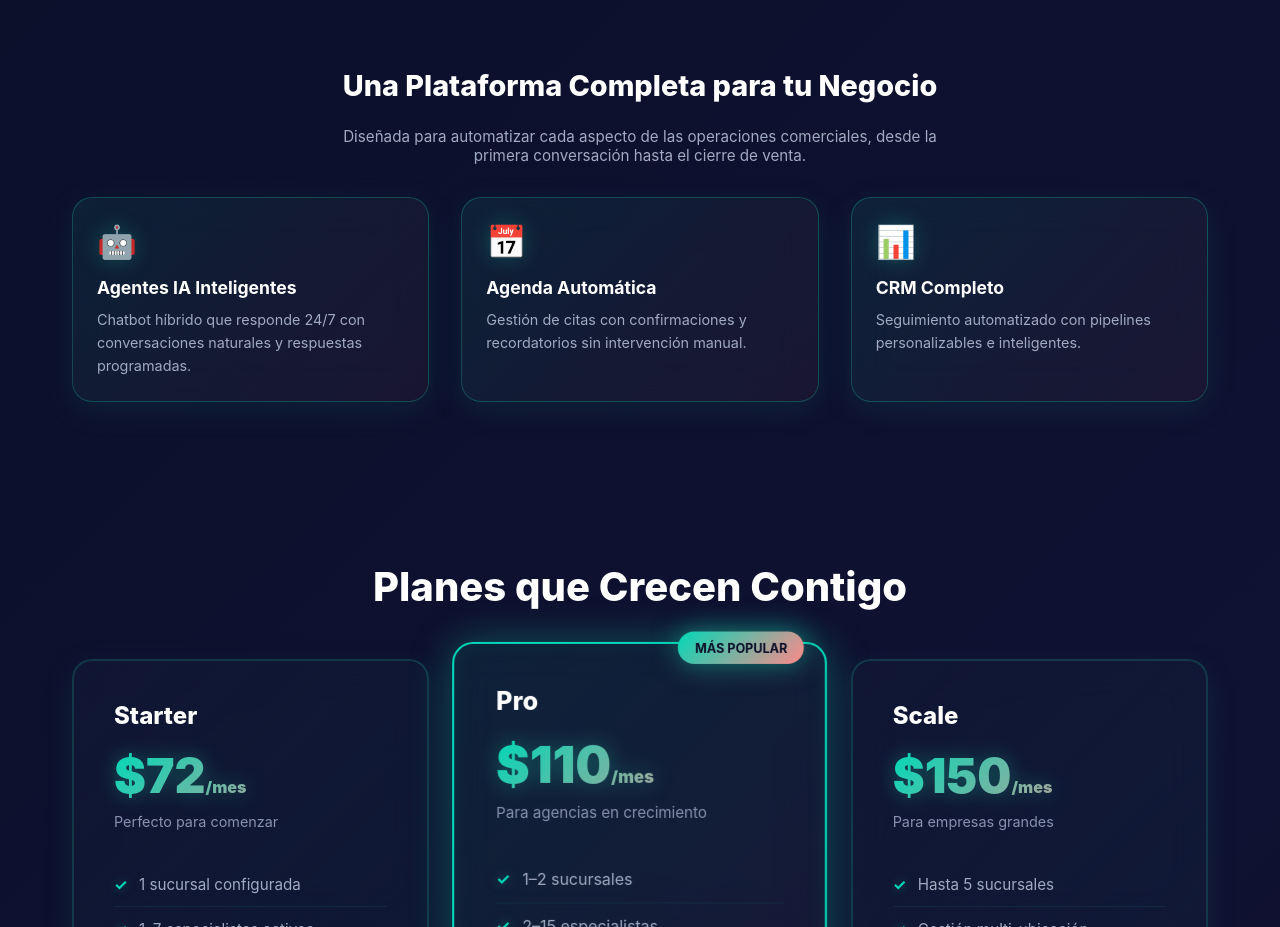
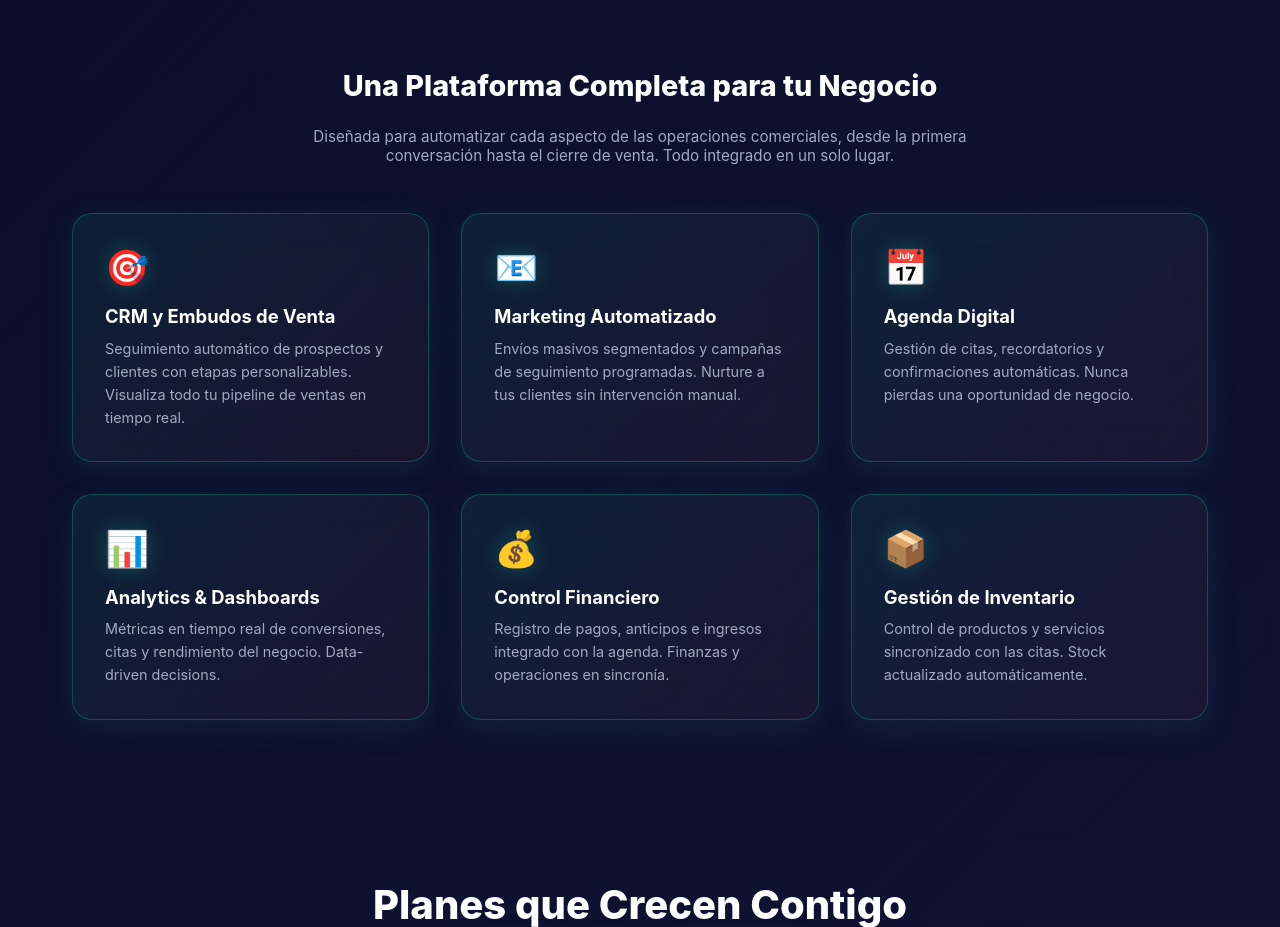
Before and after one commit to Gvbustamante/LumaBot, a plain HTML site: page index.html in a window 1280 px wide. Shown: the part 940-1867 px from the top of the page. Drawn offline with Linux system fonts and the light colour scheme.

Commit message:
Update index.html secction

```diff
--- a/index.html
+++ b/index.html
@@ -642,23 +642,38 @@
     <!-- Features Section -->
     <section class="features" id="features">
         <h2 class="section-title" style="font-size: 1.8rem; margin-bottom: 1.5rem;">Una Plataforma Completa para tu Negocio</h2>
-        <p style="text-align: center; color: #a0aac0; font-size: 0.95rem; max-width: 600px; margin: 0 auto 2rem;">Diseñada para automatizar cada aspecto de las operaciones comerciales, desde la primera conversación hasta el cierre de venta.</p>
+        <p style="text-align: center; color: #a0aac0; font-size: 0.95rem; max-width: 700px; margin: 0 auto 3rem;">Diseñada para automatizar cada aspecto de las operaciones comerciales, desde la primera conversación hasta el cierre de venta. Todo integrado en un solo lugar.</p>
 
         <div class="features-grid">
-            <div class="feature-card" style="padding: 1.5rem;">
-                <div class="feature-icon" style="font-size: 2rem;">🤖</div>
-                <h3 style="font-size: 1.1rem; margin-bottom: 0.6rem;">Agentes IA Inteligentes</h3>
-                <p style="font-size: 0.9rem;">Chatbot híbrido que responde 24/7 con conversaciones naturales y respuestas programadas.</p>
+            <div class="feature-card" style="padding: 2rem;">
+                <div class="feature-icon" style="font-size: 2.2rem;">🎯</div>
+                <h3 style="font-size: 1.15rem; margin-bottom: 0.6rem;">CRM y Embudos de Venta</h3>
+                <p style="font-size: 0.9rem;">Seguimiento automático de prospectos y clientes con etapas personalizables. Visualiza todo tu pipeline de ventas en tiempo real.</p>
             </div>
-            <div class="feature-card" style="padding: 1.5rem;">
-                <div class="feature-icon" style="font-size: 2rem;">📅</div>
-                <h3 style="font-size: 1.1rem; margin-bottom: 0.6rem;">Agenda Automática</h3>
-                <p style="font-size: 0.9rem;">Gestión de citas con confirmaciones y recordatorios sin intervención manual.</p>
+            <div class="feature-card" style="padding: 2rem;">
+                <div class="feature-icon" style="font-size: 2.2rem;">📧</div>
+                <h3 style="font-size: 1.15rem; margin-bottom: 0.6rem;">Marketing Automatizado</h3>
+                <p style="font-size: 0.9rem;">Envíos masivos segmentados y campañas de seguimiento programadas. Nurture a tus clientes sin intervención manual.</p>
             </div>
-            <div class="feature-card" style="padding: 1.5rem;">
-                <div class="feature-icon" style="font-size: 2rem;">📊</div>
-                <h3 style="font-size: 1.1rem; margin-bottom: 0.6rem;">CRM Completo</h3>
-                <p style="font-size: 0.9rem;">Seguimiento automatizado con pipelines personalizables e inteligentes.</p>
+            <div class="feature-card" style="padding: 2rem;">
+                <div class="feature-icon" style="font-size: 2.2rem;">📅</div>
+                <h3 style="font-size: 1.15rem; margin-bottom: 0.6rem;">Agenda Digital</h3>
+                <p style="font-size: 0.9rem;">Gestión de citas, recordatorios y confirmaciones automáticas. Nunca pierdas una oportunidad de negocio.</p>
+            </div>
+            <div class="feature-card" style="padding: 2rem;">
+                <div class="feature-icon" style="font-size: 2.2rem;">📊</div>
+                <h3 style="font-size: 1.15rem; margin-bottom: 0.6rem;">Analytics & Dashboards</h3>
+                <p style="font-size: 0.9rem;">Métricas en tiempo real de conversiones, citas y rendimiento del negocio. Data-driven decisions.</p>
+            </div>
+            <div class="feature-card" style="padding: 2rem;">
+                <div class="feature-icon" style="font-size: 2.2rem;">💰</div>
+                <h3 style="font-size: 1.15rem; margin-bottom: 0.6rem;">Control Financiero</h3>
+                <p style="font-size: 0.9rem;">Registro de pagos, anticipos e ingresos integrado con la agenda. Finanzas y operaciones en sincronía.</p>
+            </div>
+            <div class="feature-card" style="padding: 2rem;">
+                <div class="feature-icon" style="font-size: 2.2rem;">📦</div>
+                <h3 style="font-size: 1.15rem; margin-bottom: 0.6rem;">Gestión de Inventario</h3>
+                <p style="font-size: 0.9rem;">Control de productos y servicios sincronizado con las citas. Stock actualizado automáticamente.</p>
             </div>
         </div>
     </section>
```
